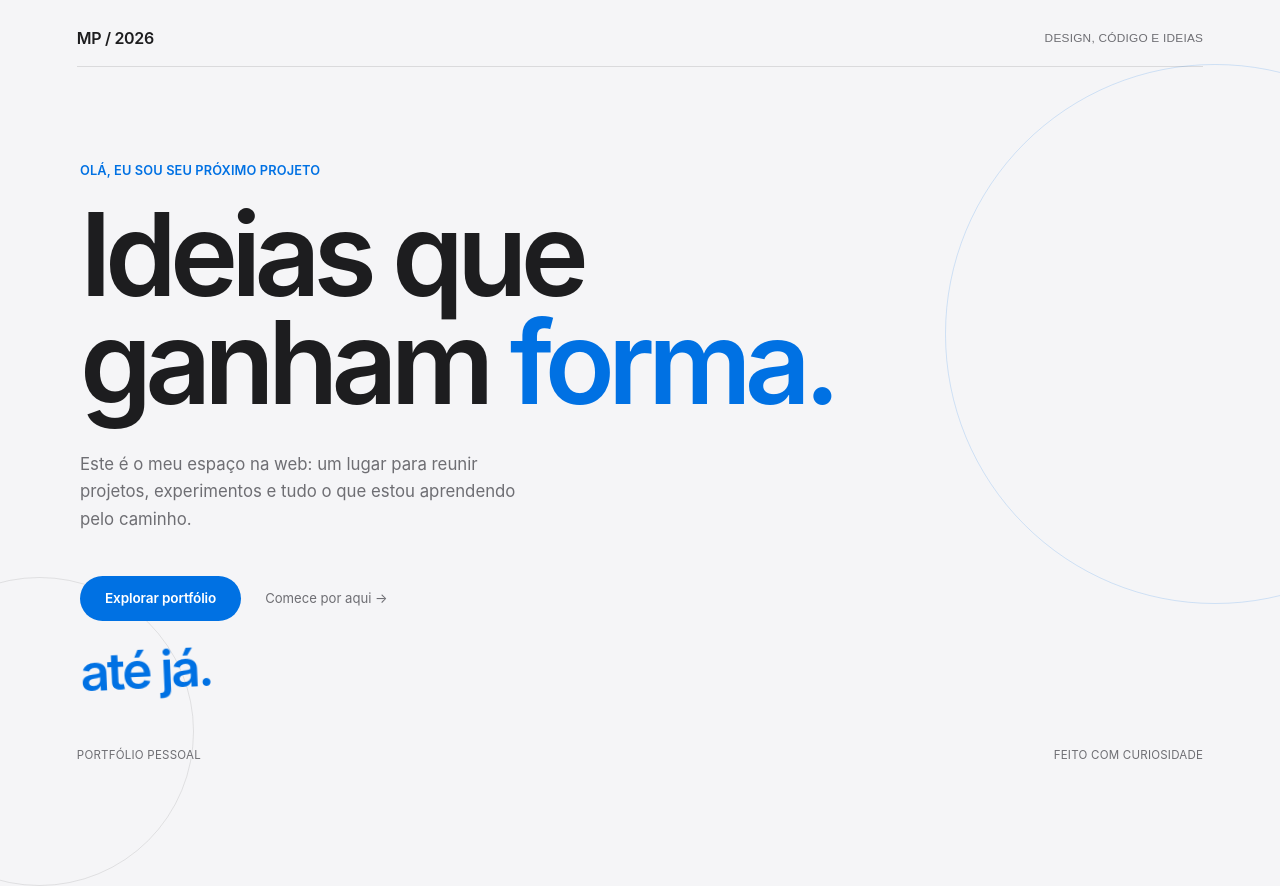
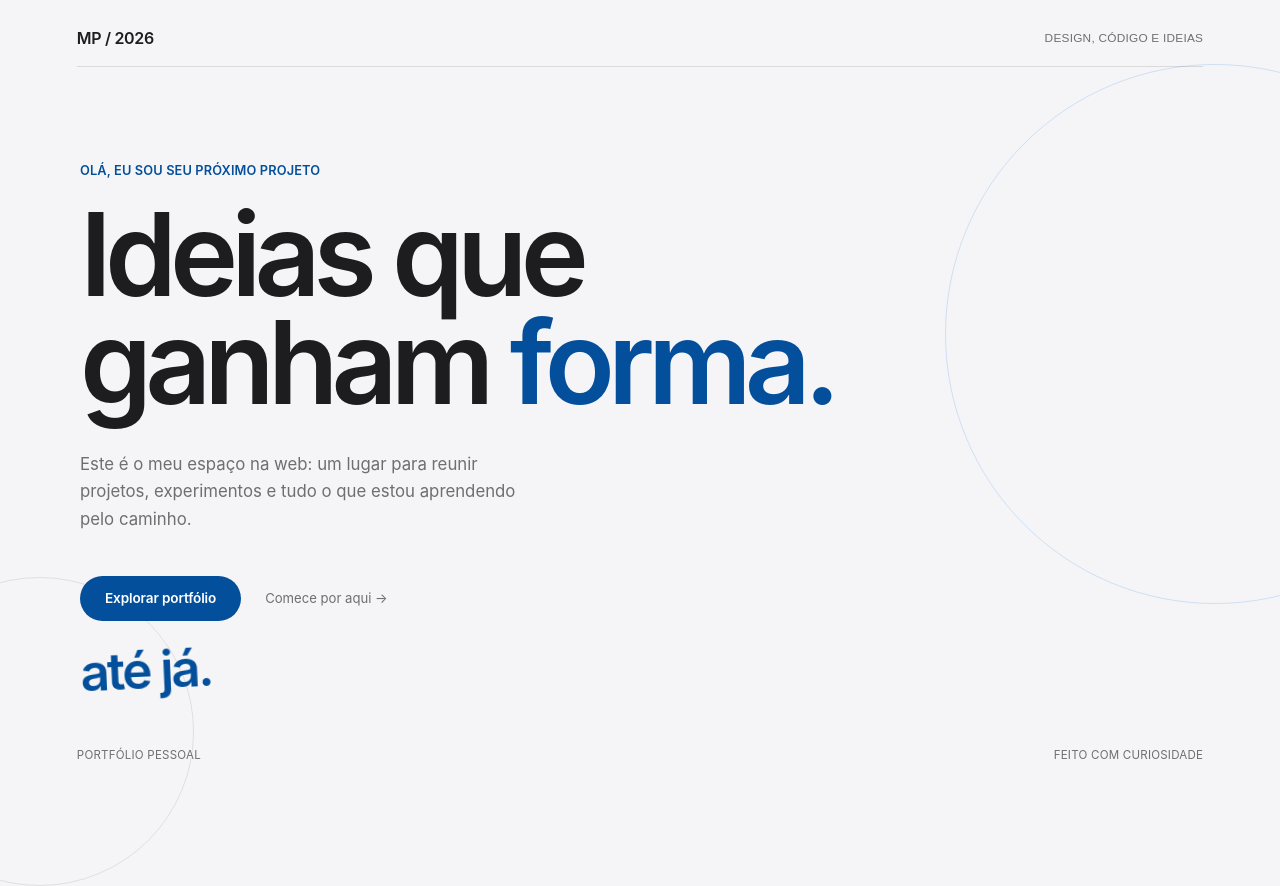
Before and after one commit to alylenha/meu_portifolio, a plain HTML site: page index.html in a window 1280 px wide. Shown: the top 886 px of the page. Drawn offline with Linux system fonts and the light colour scheme.

Commit message:
cor principal  para  044f9b

```diff
--- a/style.css
+++ b/style.css
@@ -2,8 +2,8 @@
 	--ink: #1d1d1f;
 	--muted: #6e6e73;
 	--paper: #f5f5f7;
-	--accent: #0071e3;
-	--accent-dark: #0066cc;
+	--accent: #044f9b;
+	--accent-dark: #044f9b;
 	--line: rgba(29, 29, 31, 0.12);
 }
 
```
